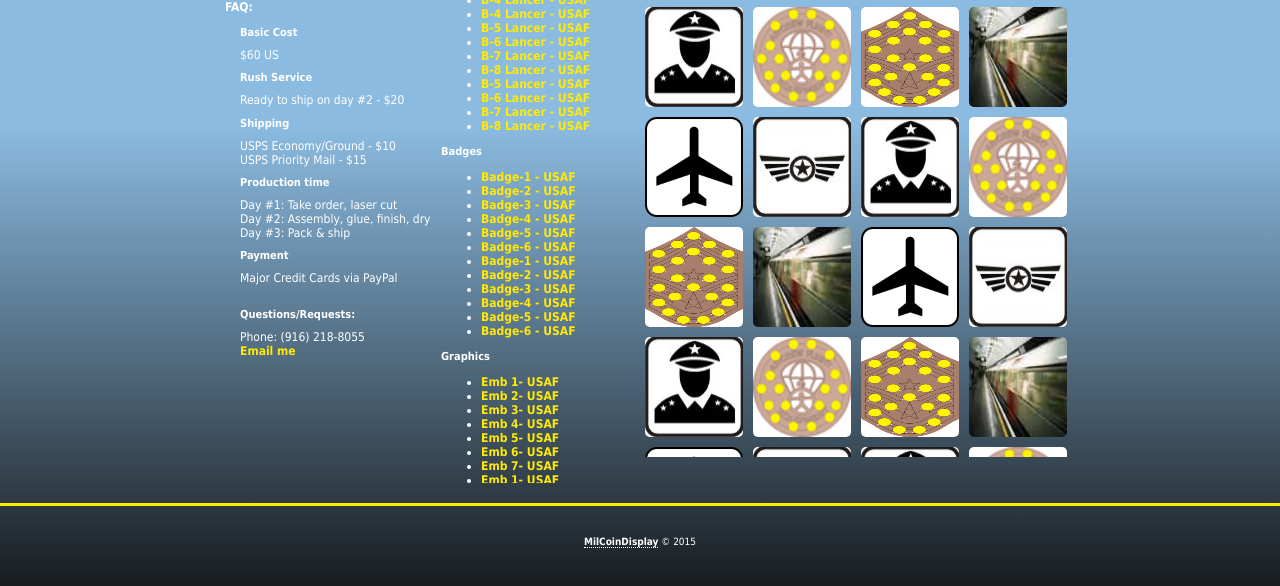
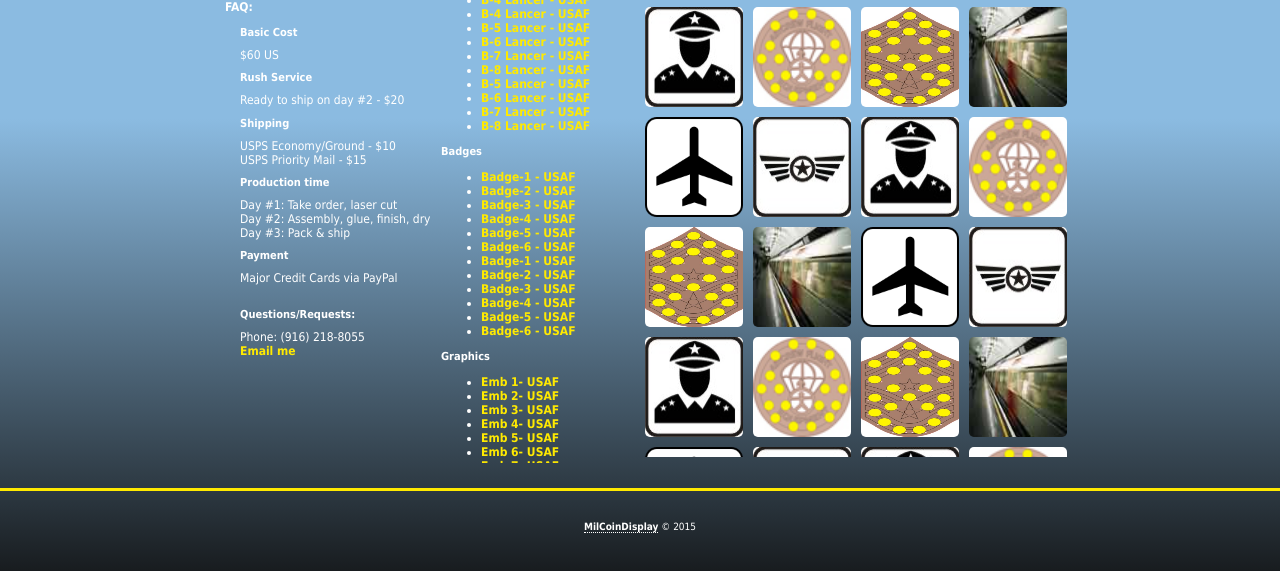
Before and after one commit to baronhazel/milcoindisplay, a plain HTML site: page index.html in a window 1280 px wide. Shown: the part 333-919 px from the top of the page. Drawn offline with Linux system fonts and the light colour scheme.

Commit message:
V6
Scrollbar Length corrected

```diff
--- a/css/stylesheet.css
+++ b/css/stylesheet.css
@@ -55,7 +55,7 @@ h3 {
 	margin-left: 1px;
 	padding-bottom: 10px;
 	float: left;
-	height: 675px;
+	height: 655px;
 	overflow-y: auto;
 }
  .divs::-webkit-scrollbar {
@@ -70,7 +70,7 @@ h3 {
  -webkit-box-shadow: inset 0 0 6px rgba(0,0,0,0.5);
 }
 .divs {
-	scrollbar-3dlight-color: gold;
+	scrollbar-3dlight-color: gray;
 	scrollbar-arrow-color: gray;
 	scrollbar-base-color: black;
 	scrollbar-darkshadow-color: gray;
```
